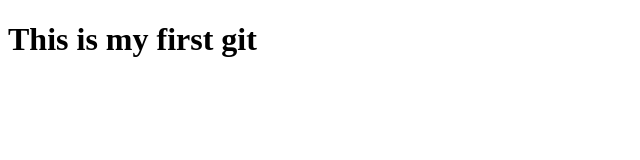
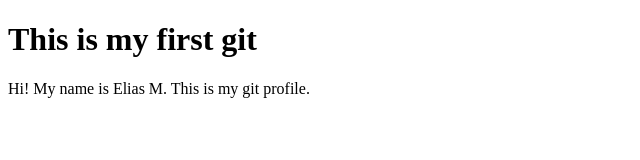
Before and after one commit to emurmu648/practice27.4.21, a plain HTML site: page index.html in a window 1280 px wide. Shown: the whole page, without its empty margins (0-640 px from the left). Drawn offline with Linux system fonts and the light colour scheme.

Commit message:
Update index.html

```diff
--- a/index.html
+++ b/index.html
@@ -1,11 +1,14 @@
 <!DOCTYPE html>
 <html>
-<head>
-<title>git practice</title>
-</head>
+  <head>
+    <title>git practice</title>
+  </head>
 
 <body>
-<h1>This is my first git</h1>
+  <h1>This is my first git</h1>
+  <p> Hi! My name is Elias M. This is my git profile.</p>
+
+
 </body>
 
 </html>
```
